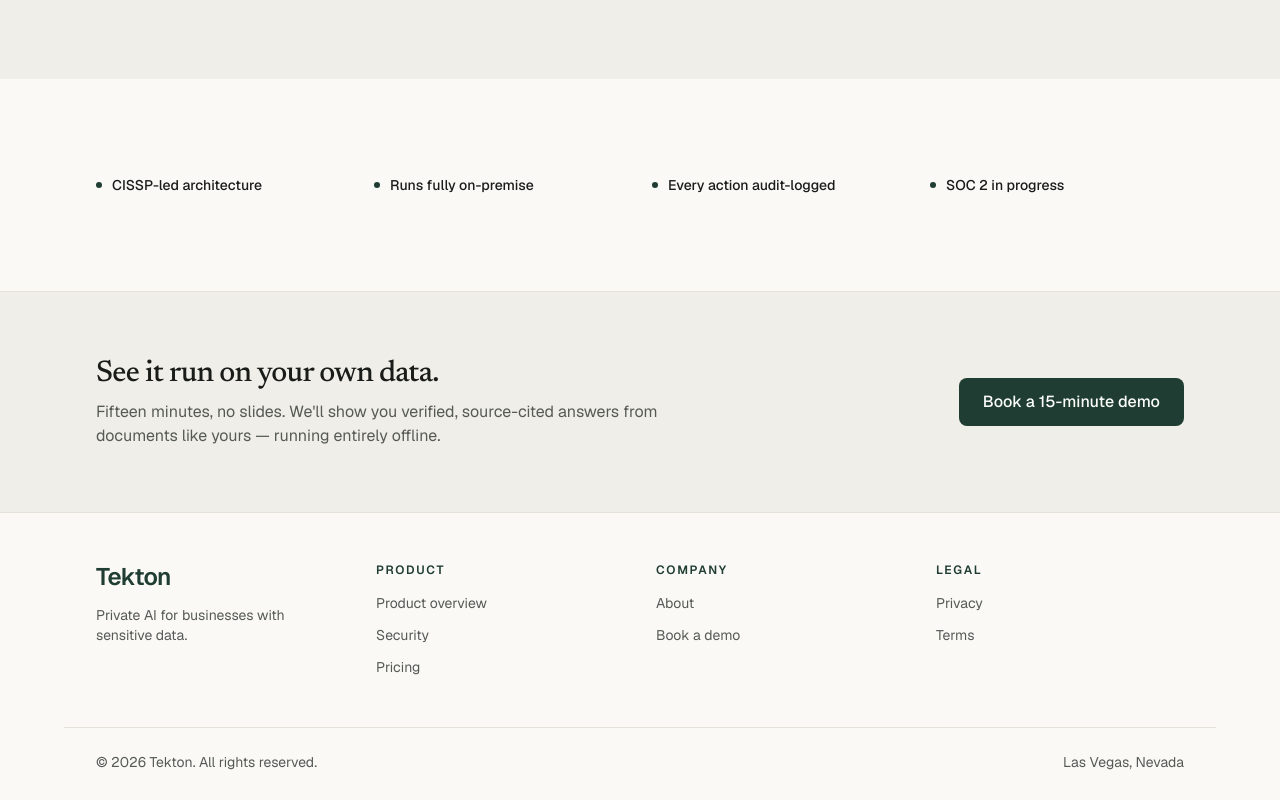
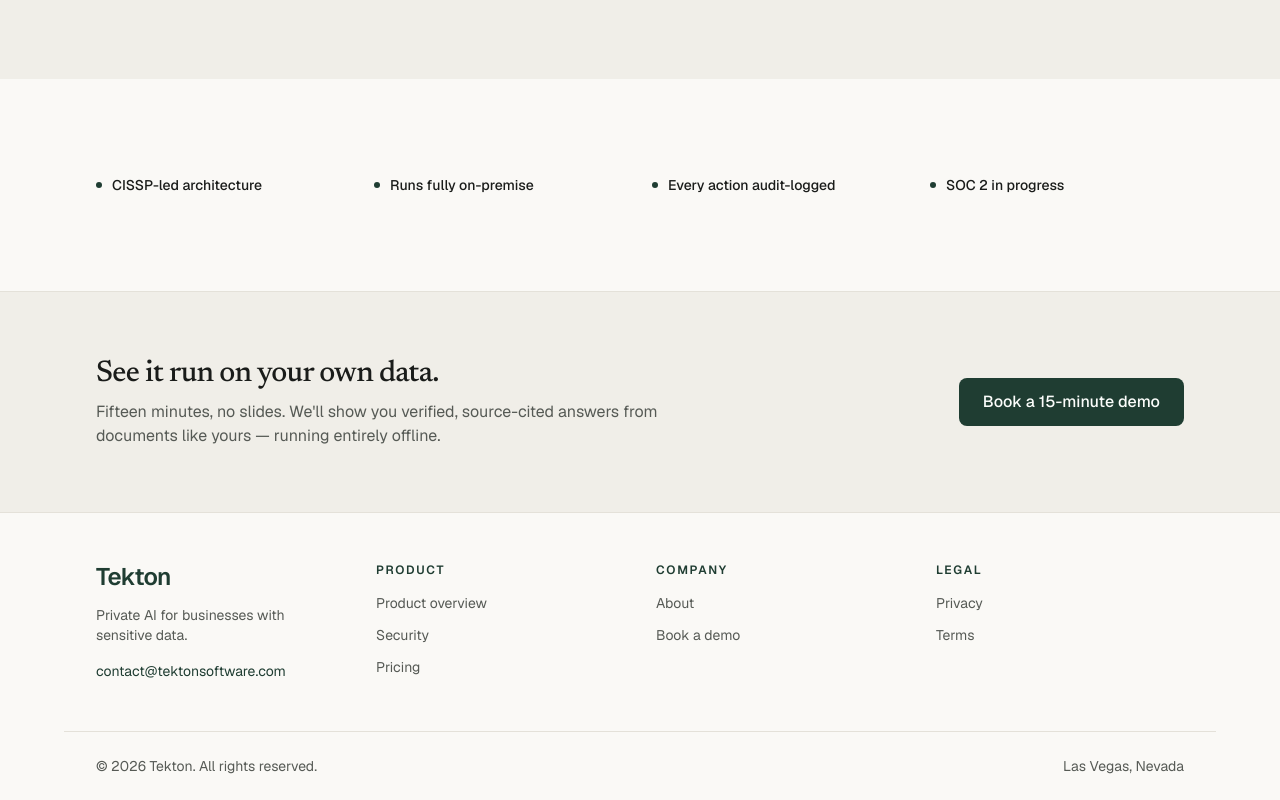
Before and after one commit to tektonsoftware/tekton-web, a Next.js app: page / in a window 1280 px wide. Shown: the part 2117-2917 px from the top of the page. Built offline with nearby package versions, Linux system fonts and the light colour scheme; no server answers.

Commit message:
Surface contact@tektonsoftware.com across the site
Add email to content/site.ts and show it as a mailto in the footer, the demo
form success note, and the demo form error fallback. No new dependencies.

```diff
--- a/components/layout/Footer.tsx
+++ b/components/layout/Footer.tsx
@@ -40,6 +40,12 @@ export function Footer() {
           <p className="text-muted-foreground mt-3 max-w-xs text-sm">
             {site.tagline}
           </p>
+          <a
+            href={`mailto:${site.email}`}
+            className="text-accent-text focus-visible:outline-ring mt-4 inline-block rounded-sm text-sm hover:underline focus-visible:outline-2 focus-visible:outline-offset-2"
+          >
+            {site.email}
+          </a>
         </div>
 
         <FooterColumn label="Product" links={site.footer.product} />
--- a/components/sections/DemoForm.tsx
+++ b/components/sections/DemoForm.tsx
@@ -2,6 +2,7 @@
 
 import * as React from "react";
 import { demo } from "@/content/demo";
+import { site } from "@/content/site";
 import { Label } from "@/components/ui/label";
 import { Input } from "@/components/ui/input";
 import { Textarea } from "@/components/ui/textarea";
@@ -43,6 +44,16 @@ export function DemoForm() {
       >
         <h3 className="text-lg font-semibold tracking-tight">{successTitle}</h3>
         <p className="text-muted-foreground mt-2">{successBody}</p>
+        <p className="text-muted-foreground mt-3 text-sm">
+          Prefer email? Reach us at{" "}
+          <a
+            href={`mailto:${site.email}`}
+            className="text-accent-text hover:underline"
+          >
+            {site.email}
+          </a>
+          .
+        </p>
       </div>
     );
   }
@@ -106,7 +117,13 @@ export function DemoForm() {
 
       {status === "error" && (
         <p role="alert" className="text-accent-text text-sm">
-          {errorBody}
+          {errorBody}{" "}
+          <a
+            href={`mailto:${site.email}`}
+            className="underline underline-offset-2"
+          >
+            {site.email}
+          </a>
         </p>
       )}
 
--- a/content/demo.ts
+++ b/content/demo.ts
@@ -35,7 +35,7 @@ export const demo = {
     successBody:
       "Thanks — we've got your details and will reach out to confirm a time. Nothing you sent leaves our hands.",
     errorBody:
-      "Something went wrong sending that. Please try again, or email us directly.",
+      "Something went wrong sending that. Please try again, or email us at",
     // intent: Form fields. `kind` selects the input type the component renders.
     fields: [
       {
--- a/content/site.ts
+++ b/content/site.ts
@@ -27,6 +27,10 @@ export const site = {
   tagline: "Private AI for businesses with sensitive data.",
 
   founderLocation: "Las Vegas, Nevada",
+
+  // intent: Public contact address. Surfaced in the footer, demo form fallbacks,
+  // and legal pages. Used as the mailto target everywhere we say "contact us".
+  email: "contact@tektonsoftware.com",
 
   // intent: Primary conversion action — repeated verbatim across the site.
   cta: {
```
